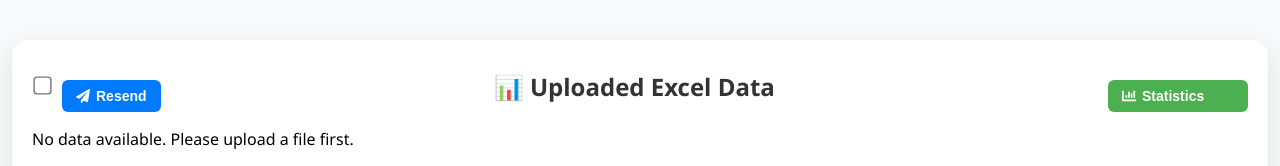
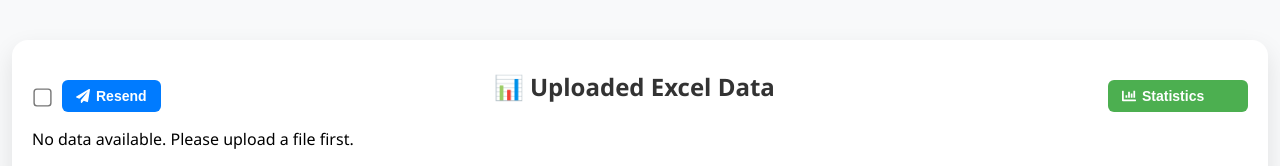
Before and after one commit to PAVANI2511/NoticeBoard, a React (Create React App) app: page /tableview in a window 1280 px wide. Shown: the top 166 px of the page. Built offline with nearby package versions, Linux system fonts and the light colour scheme.

Commit message:
update components

```diff
--- a/src/components/TableView.css
+++ b/src/components/TableView.css
@@ -34,7 +34,7 @@
   transform: scale(1.4);
   cursor: pointer;
   vertical-align: middle;
-  margin-top: 2px;
+  margin-top: 25px;
 }
 
 /* Buttons */
```
